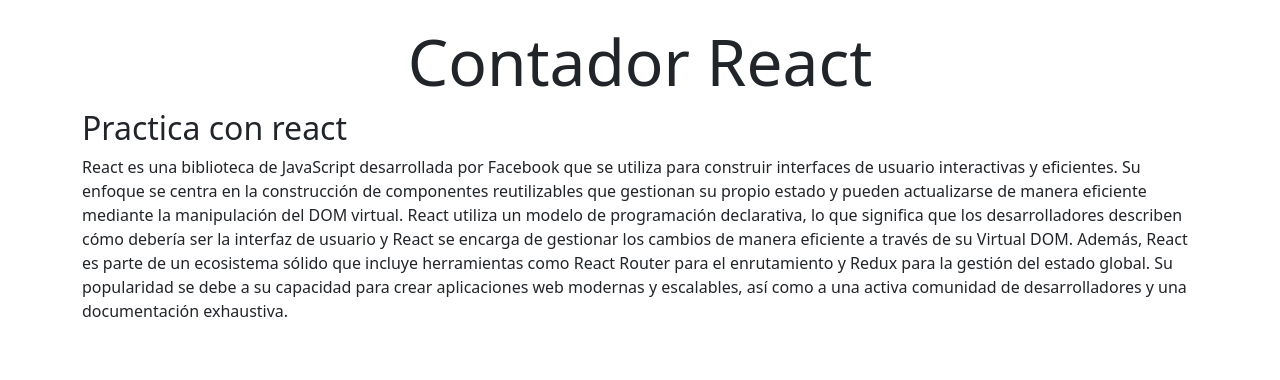
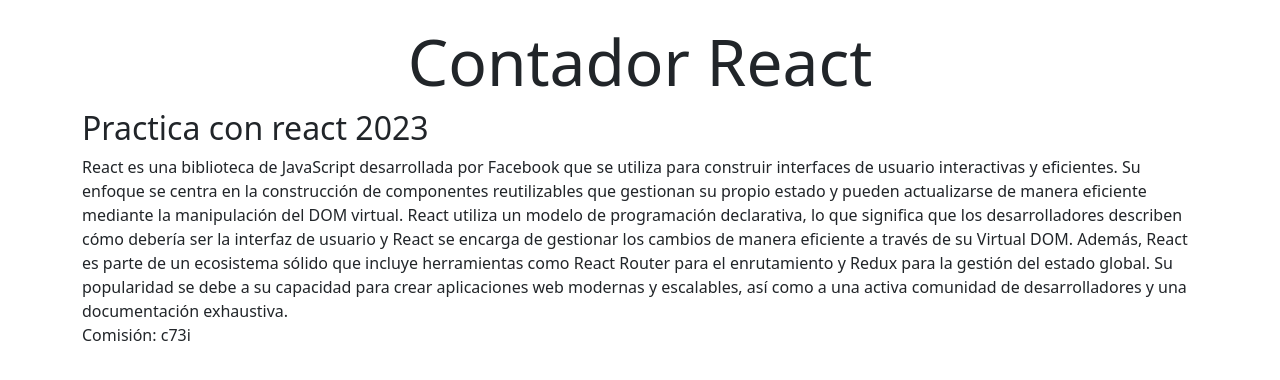
Before and after one commit to julianDev94/contadorReact, a React (Vite) app: page / in a window 1280 px wide. Shown: the top 380 px of the page. Built offline with nearby package versions, Linux system fonts and the light colour scheme.

Commit message:
Agregamos 2 props en titulo secundario

```diff
--- a/src/App.jsx
+++ b/src/App.jsx
@@ -4,7 +4,7 @@ import TituloSecundario from "./components/TituloSecundario";
 
 function App() {
   // Zona de logica que queremos que tenga el componente, todo lo que sea JS
-
+  const anioActual = 2023;
   return (
     // Zona de maquetado y de forma no habitual logica JS
     // Una de las reglas de componentes que nos pone react es que cada componente sabe retornada una sola
@@ -23,8 +23,13 @@ function App() {
         import TituloSecundario from './components/TituloSecundario.jsx' */}
 
         {/* Los componentes se los puede escribir como etiquetas simples o dobles como este ejemplo. */}
-        {/* <TituloSecundario></TituloSecundario> */}
-        <TituloSecundario/>
+        {/* <TituloSecundario comision='c73i'></TituloSecundario> */}
+        {/* Para mandar props ponemos la propiedad y el valor que queremos almacenar, en este caso un string.
+        El valor que podemos asignar puede ser una variable, array, objeto, string, booleano, una funcion, etc. */}
+        {/*  Si quiero enviar valores que no son string como una variable o booleano, debo envolverlo entre llaves */}
+        {/* Los props son objetos de js. Es decir que si mandamos un dato, estos serian propiedades y si mandamos funciones
+        serian como los metodos del objeto props. Los props son inmutables, es decir nunca se pueden modificar. */}
+        <TituloSecundario comision='c73i' anioActualprops={anioActual}/>
         {/* Si vamos al inspector del navegador, en la seccion components vemos cual es el componente que invoca a cual
         debido a que hay un pequeño espacio en el componente hijo */}
         {/* Las etiquetas HTML siempre se escriben en minuscula en comparacion de las etiqueta de componentes */}
--- a/src/components/TituloSecundario.jsx
+++ b/src/components/TituloSecundario.jsx
@@ -3,10 +3,13 @@
 // import React from 'react';
 // Siempre nuestros componentes se deben poder exportar
 
-const TituloSecundario = () => {
+// Una de las formas de mostrar los objetos props es agregar props en los parametros del componente
+// Y donde lo quiero usar pongo las {props.propiedad}
+const TituloSecundario = (props) => {
   return (
     <article>
-      <h2>Practica con react</h2>
+      {/* Siempre que escribimos dentro de react, codigo de js va encerrado entre llaves */}
+      <h2>Practica con react {props.anioActualprops}</h2>
       <p>
         React es una biblioteca de JavaScript desarrollada por Facebook que se
         utiliza para construir interfaces de usuario interactivas y eficientes.
@@ -21,6 +24,8 @@ const TituloSecundario = () => {
         estado global. Su popularidad se debe a su capacidad para crear
         aplicaciones web modernas y escalables, así como a una activa comunidad
         de desarrolladores y una documentación exhaustiva.
+        <br/>
+        Comisión: {props.comision}
       </p>
     </article>
   );
```
Also changed, not shown: index.html (+8 -0 lines).
